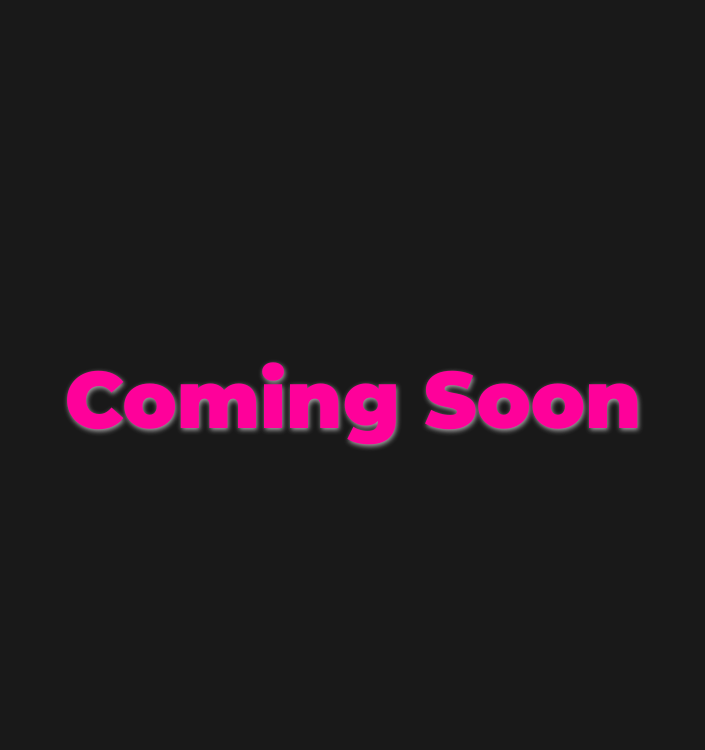
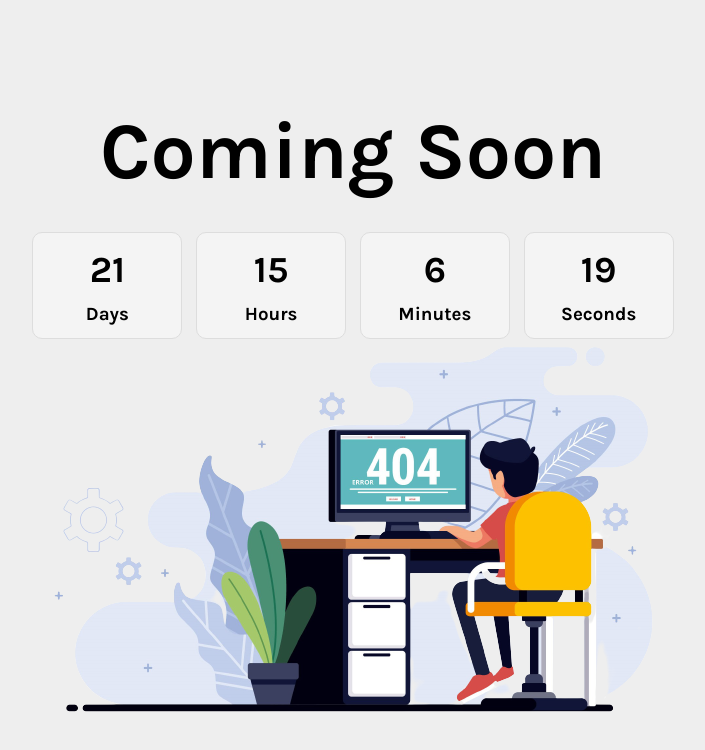
Before and after one commit to LloydJanseVanRensburg/node-deploy-tut, a website: page public/index.html in a window 1280 px wide. Shown: the whole page, without its empty margins (287-992 px from the left). Drawn offline with Linux system fonts and the light colour scheme.

Commit message:
New Coming Soon Design

```diff
--- a/package.json
+++ b/package.json
@@ -12,6 +12,7 @@
   "license": "ISC",
   "dependencies": {
     "dotenv": "^9.0.1",
-    "express": "^4.17.1"
+    "express": "^4.17.1",
+    "express-rate-limit": "^5.2.6"
   }
 }
--- a/public/css/styles.css
+++ b/public/css/styles.css
@@ -1,4 +1,4 @@
-@import url("https://fonts.googleapis.com/css2?family=Montserrat:wght@400;500;700;900&display=swap");
+@import url("https://fonts.googleapis.com/css2?family=Karla:wght@400;700&display=swap");
 
 * {
   padding: 0;
@@ -6,26 +6,52 @@
   box-sizing: border-box;
 }
 
-html,
 body {
-  width: 100%;
-  height: 100%;
-  font-family: "Montserrat";
   line-height: 1.6;
-}
-
-.coming-soon-container {
-  background-color: #191919;
+  font-family: "Karla";
   width: 100vw;
   height: 100vh;
   display: flex;
   justify-content: center;
   align-items: center;
+  background: #eee;
 }
 
-.coming-soon-title {
+.coming-soon {
+  max-width: 700px;
+}
+
+img {
+  width: 100%;
+  height: auto;
+  object-fit: cover;
+}
+
+.page-title {
   font-size: 5rem;
-  font-weight: 900;
-  color: #fe019a;
-  text-shadow: 1px 2px 5px rgb(168, 168, 168);
+  margin: 1rem 0;
+  text-align: center;
 }
+
+.inner-flex {
+  display: flex;
+  justify-content: space-around;
+  align-items: center;
+}
+
+h3 {
+  text-align: center;
+}
+
+h3[class^="time-"] {
+  font-size: 2.3rem;
+  font-weight: 700;
+}
+
+.time-container {
+  width: 150px;
+  padding: 8px 20px;
+  border: 1px solid #ddd;
+  background-color: #f4f4f4;
+  border-radius: 10px;
+}
--- a/public/index.html
+++ b/public/index.html
@@ -6,10 +6,33 @@
     <meta name="viewport" content="width=device-width, initial-scale=1.0" />
     <title>The Full Stack Junkie</title>
     <link rel="stylesheet" href="./css/styles.css" />
+    <script src="./scripts/main.js" defer></script>
   </head>
   <body>
-    <header class="coming-soon-container">
-      <h1 class="coming-soon-title">Coming Soon</h1>
-    </header>
+    <section class="coming-soon">
+      <h1 class="page-title">Coming Soon</h1>
+      <div class="inner-flex">
+        <div class="time-container">
+          <h3 class="time-days">Time</h3>
+          <h3>Days</h3>
+        </div>
+
+        <div class="time-container">
+          <h3 class="time-hours">Time</h3>
+          <h3>Hours</h3>
+        </div>
+
+        <div class="time-container">
+          <h3 class="time-minutes">Time</h3>
+          <h3>Minutes</h3>
+        </div>
+
+        <div class="time-container">
+          <h3 class="time-seconds">Time</h3>
+          <h3>Seconds</h3>
+        </div>
+      </div>
+      <img src="./images/hero-image.png" alt="hero illustration by freepik" />
+    </section>
   </body>
 </html>
--- /dev/null
+++ b/public/scripts/main.js
@@ -0,0 +1,27 @@
+const endingDate = new Date("1 June, 2021 00:00:00").getTime();
+
+const getTimeLeft = ({ endingDate, currentTime }) => {
+  return endingDate - currentTime;
+};
+
+const calculateTimeLeft = () => {
+  const currentTime = new Date().getTime();
+  const timeLeft = getTimeLeft({ endingDate, currentTime });
+
+  const second = 1000;
+  const minute = 60 * second;
+  const hour = 60 * minute;
+  const day = 24 * hour;
+
+  const daysLeft = Math.floor(timeLeft / day);
+  const hoursLeft = Math.floor((timeLeft % day) / hour);
+  const minutesLeft = Math.floor((timeLeft % hour) / minute);
+  const secondsLeft = Math.floor((timeLeft % minute) / second);
+
+  document.querySelector(".time-days").innerHTML = daysLeft;
+  document.querySelector(".time-hours").innerHTML = hoursLeft;
+  document.querySelector(".time-minutes").innerHTML = minutesLeft;
+  document.querySelector(".time-seconds").innerHTML = secondsLeft;
+};
+
+setInterval(calculateTimeLeft, 1000);
```
Also changed, not shown: server.js (+8 -0 lines), public/images/hero-image.png (added), 1 other file.
